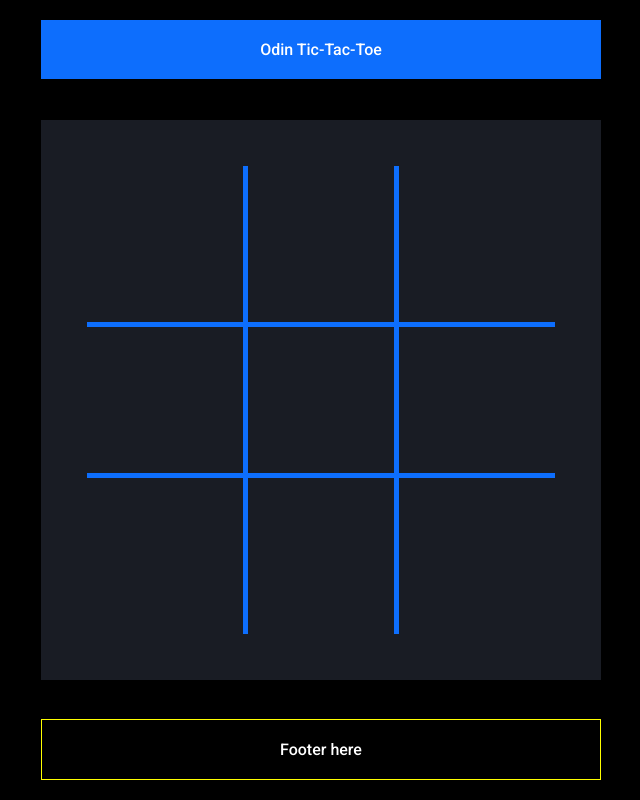
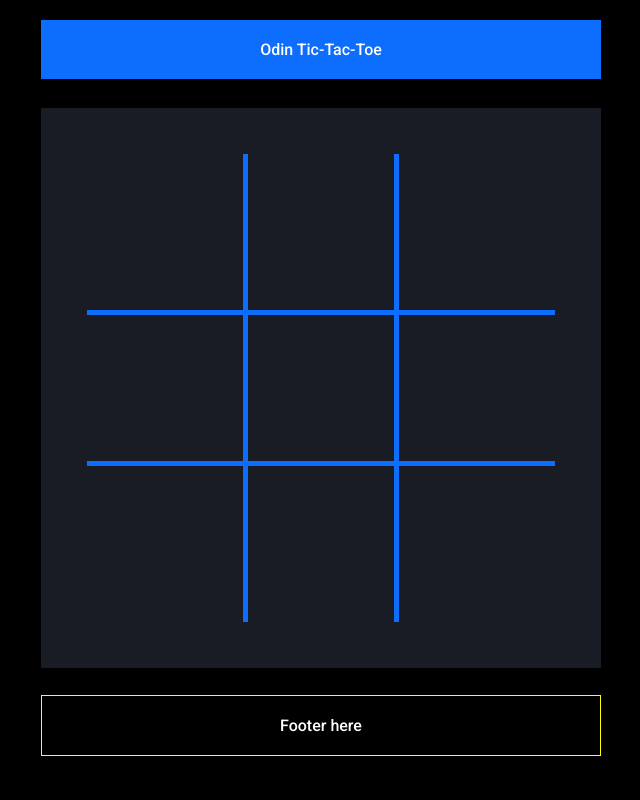
Before and after one commit to kileo123/OdinP, a plain HTML site: page Web03/ttt.html in a window 1280 px wide. Shown: the whole page, without its empty margins (319-959 px from the left). Drawn offline with Linux system fonts and the light colour scheme.

Commit message:
sizing test

```diff
--- a/Web03/ttt.css
+++ b/Web03/ttt.css
@@ -33,7 +33,7 @@ html, body {
   display: grid;
   justify-content: center;
   align-items: center;
-  height: 100dvh;
+  height: 90dvh;
   min-height: 500px;
   grid-template-rows: 15% auto 15%;
 }
```
